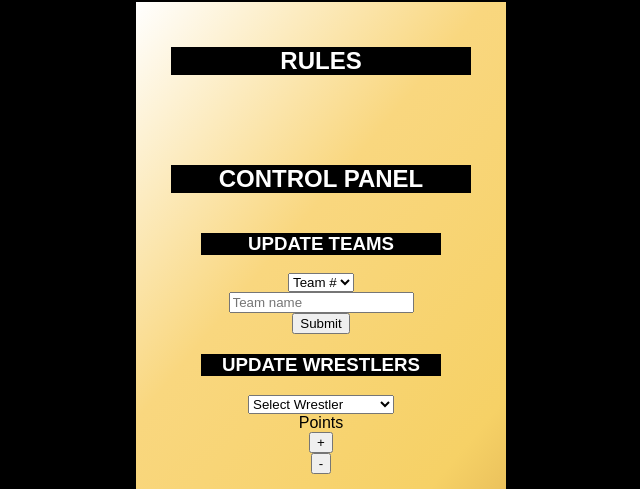
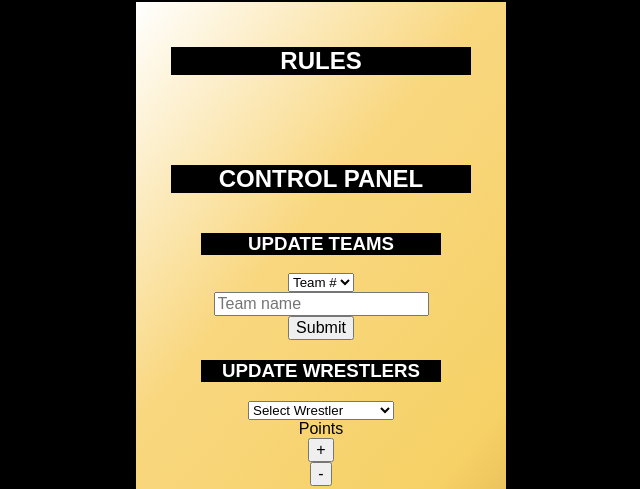
Before and after one commit to dlewisoconnell/aew-watch-along, a website: page index.html in a window 1280 px wide. Shown: the part 295-784 px from the top of the page, without its empty margins (319-959 px from the left). Drawn offline with Linux system fonts and the light colour scheme.

Commit message:
more css

```diff
--- a/style.css
+++ b/style.css
@@ -1,11 +1,20 @@
 /* Set the font family and background color */
 body {
     font-family: 'Bebas Neue', Arial, Helvetica, sans-serif;
+    font-size: 16px;
     background-color: black;
     text-align: center;
     display: flex;
     flex-direction: column;
     align-items: center;
+  }
+
+  input {
+    font-size: 16px;
+  }
+
+  button {
+    font-size: 16px;
   }
 
   /* Style the headings */
```
